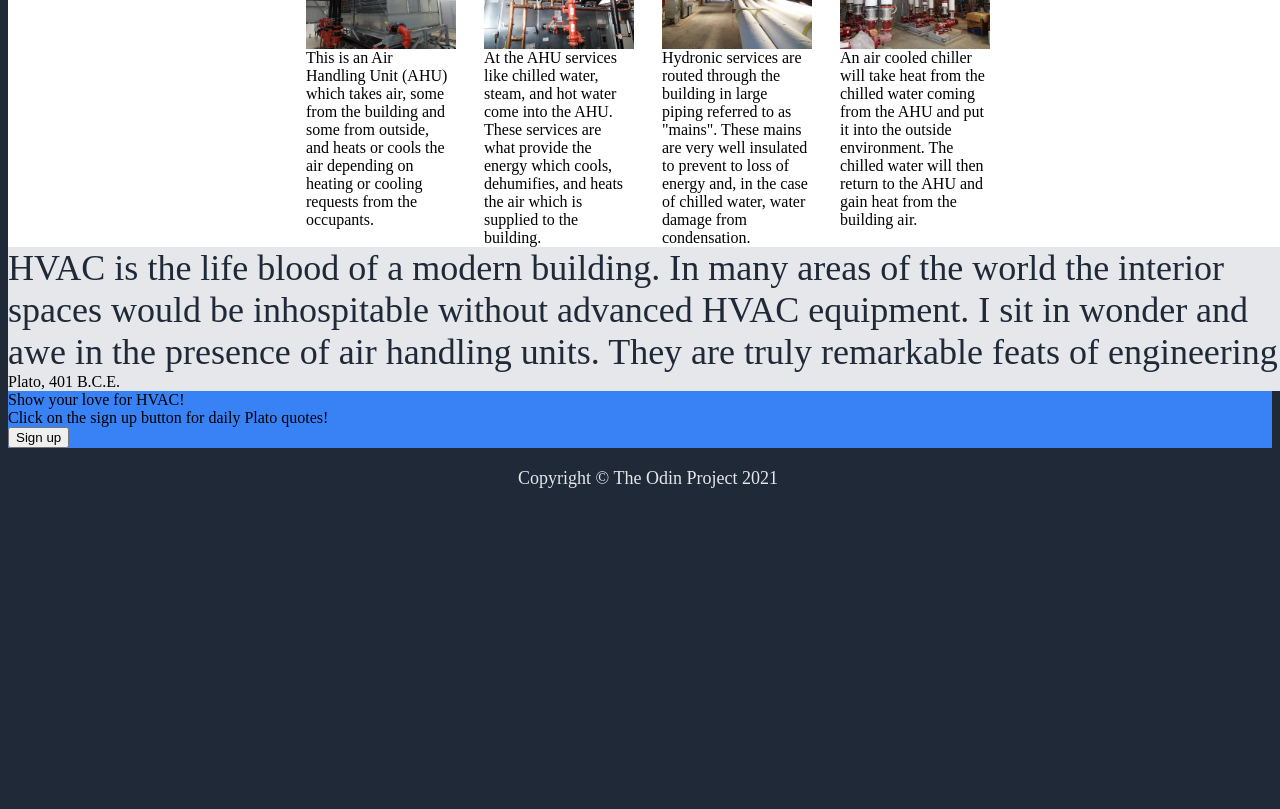
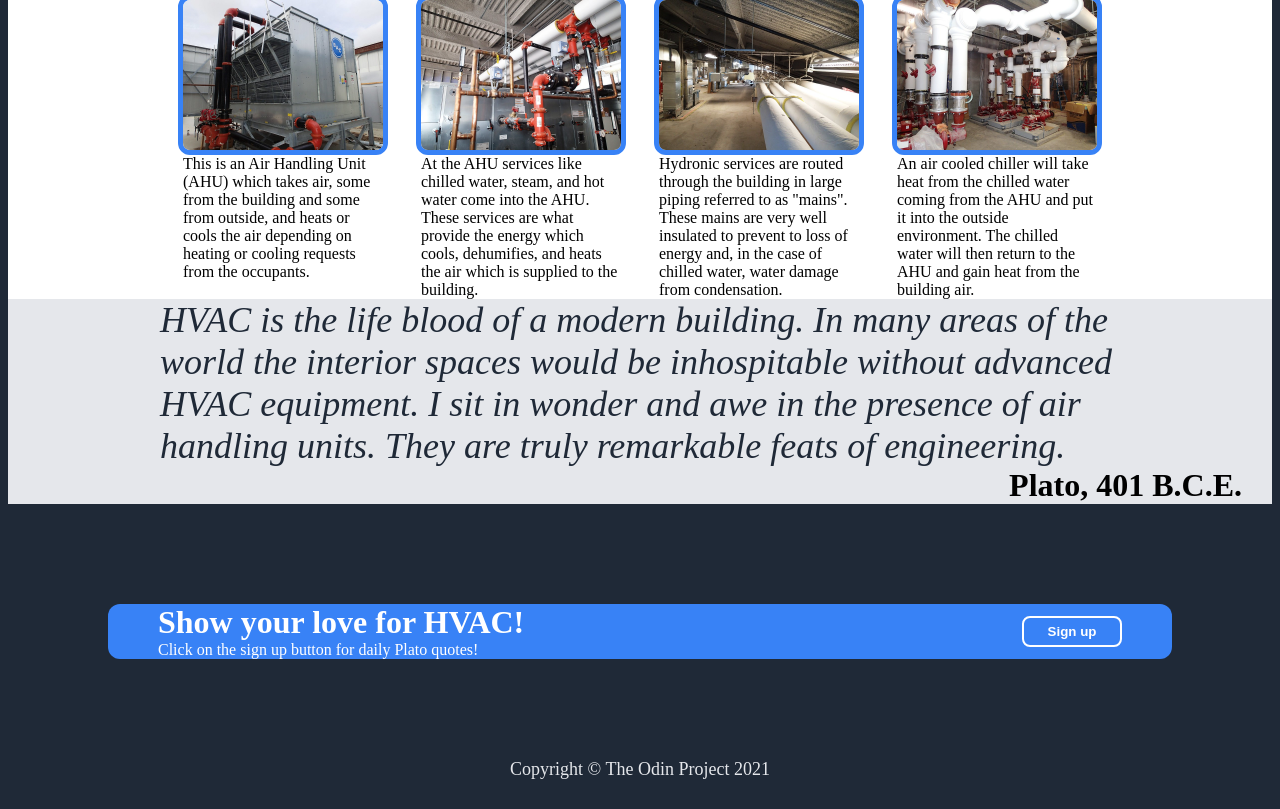
Before and after one commit to Nesquiker/Landing_page, a plain HTML site: page index.html in a window 1280 px wide. Shown: the part 558-1367 px from the top of the page. Before the commit the page ends 1047 px from the top, so only its background shows below. Drawn offline with Linux system fonts and the light colour scheme.

Commit message:
Modified CSS and html (slightly) for landing page

```diff
--- a/index.html
+++ b/index.html
@@ -59,7 +59,7 @@
 		</div>
 
 		<div class="quote_container">
-			<div class="quotes">HVAC is the life blood of a modern building. In many areas of the world the interior spaces would be inhospitable without advanced HVAC equipment. I sit in wonder and awe in the presence of air handling units. They are truly remarkable feats of engineering. </div>
+			<div class="quotes"><em>HVAC is the life blood of a modern building. In many areas of the world the interior spaces would be inhospitable without advanced HVAC equipment. I sit in wonder and awe in the presence of air handling units. They are truly remarkable feats of engineering.</em> </div>
 			<div class="quotee">Plato, 401 B.C.E. </div>
 		</div>
 
@@ -67,8 +67,8 @@
 			<div class="sign_up_text">
 				<div class="call_to_action"> Show your love for HVAC! </div>
 				<div class="action_text">Click on the sign up button for daily Plato quotes!</div>
+			</div>
 			<button class="bottom_button">Sign up</button>
-			</div>
 		</div>
 
 		<div class="footer">Copyright © The Odin Project 2021
--- a/styles/landing.css
+++ b/styles/landing.css
@@ -1,9 +1,17 @@
 body {
 	display: flex;
 	flex-direction: column;
-	flex: 1;
 	height: 100vh;
 	background: #1F2937;
+}
+
+button {
+	background: #3882F6;
+	color: white;
+	border-radius: 8px;
+	width: 100px;
+	padding: 6px;
+	font-weight: bold;
 }
 
 .header {
@@ -11,27 +19,30 @@ body {
 	justify-content: space-between;
 	align-items: center;
 	height: 48px;
-	padding: 8px;
 	color: #F9FAF8;
 	font-size: 24px;
+	font-weight: bold;
+	flex-shrink: 0;
 }
 
 ul {
 	list-style-type: none;
 	display: flex;
-	gap: 12px;
+	gap: 20px;
 }
 
 a {
 	text-decoration: none;
 	color: #E5E7EB;
 	font-size: 18px;
+	font-weight: normal;
 
 }
 
 .top_container {
 	display: flex;
 	justify-content: space-between;
+	flex: 1 0 auto;
 }
 
 .title_text_signup {
@@ -39,11 +50,12 @@ a {
 	flex-direction: column;
 	margin-right: 20px;
 	padding: 20px;
+	gap: 20px;
 	}
 
 
 .title_image {
-	width: 400px;
+	width: 500px;
 	height: auto;
 	padding: 30px;
 }
@@ -64,7 +76,7 @@ a {
 	display: flex;
 	flex-direction: column;
 	align-items: center;
-	width: 100vw;
+	flex: 1 0 auto;
 }
 
 .second_title {
@@ -88,25 +100,37 @@ a {
 }
 
 .subtext {
-	width: 150px;
+	width: 200px;
 }
 
 .subimage {
-	width: 150px;
+	width: 200px;
 	height: auto;
+	border: 5px solid #3882F6;
+	border-radius: 12px;
 }
 
 .quote_container {
 	display: flex;
 	flex-direction: column;
-	width: 100vw;
 	background: #E5E7EB;
+	flex: 1 0 auto;
+	justify-content: center;
+	align-items: center;
 }
 
 .quotes {
 	font-size: 36px;
 	font-weight: 200;
 	color: #1F2937;
+	width: 75vw;
+}
+
+.quotee {
+	align-self: flex-end;
+	font-weight: bold;
+	font-size: 32px;
+	margin-right: 30px;
 }
 
 .sign_up_container {
@@ -114,13 +138,34 @@ a {
 	justify-content: space-between;
 	align-items: center;
 	background: #3882F6;
+	margin: 100px;
+	flex: 1 0 auto;
+	border-radius: 12px;
+}
+
+.sign_up_text {
+	margin-left: 50px;
+}
+
+.call_to_action {
+	font-size: 32px;
+	font-weight: bold;
+	color: white;
+}
+
+.action_text {
+	color: white;
+}
+
+.bottom_button {
+	border: 2px solid white;
+	margin-right: 50px;
 }
 
 .footer {
-	width: 100vw;
-	height: 30px;
+	height: 50px;
 	color: #E5E7EB;
 	font-size: 18px;
 	text-align: center;
-	padding-top: 20px;
+	flex-shrink: 0;
 }
```
